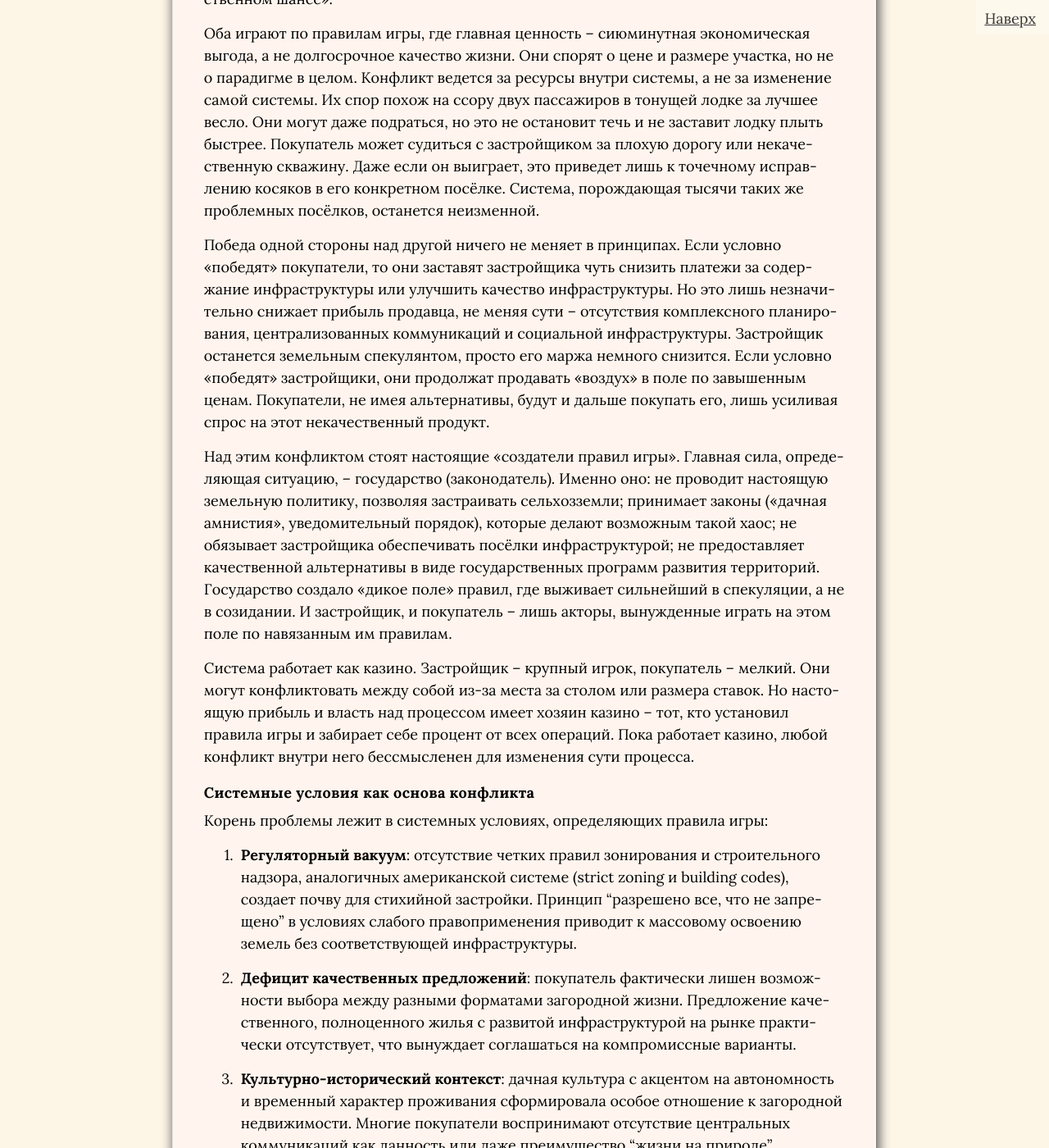
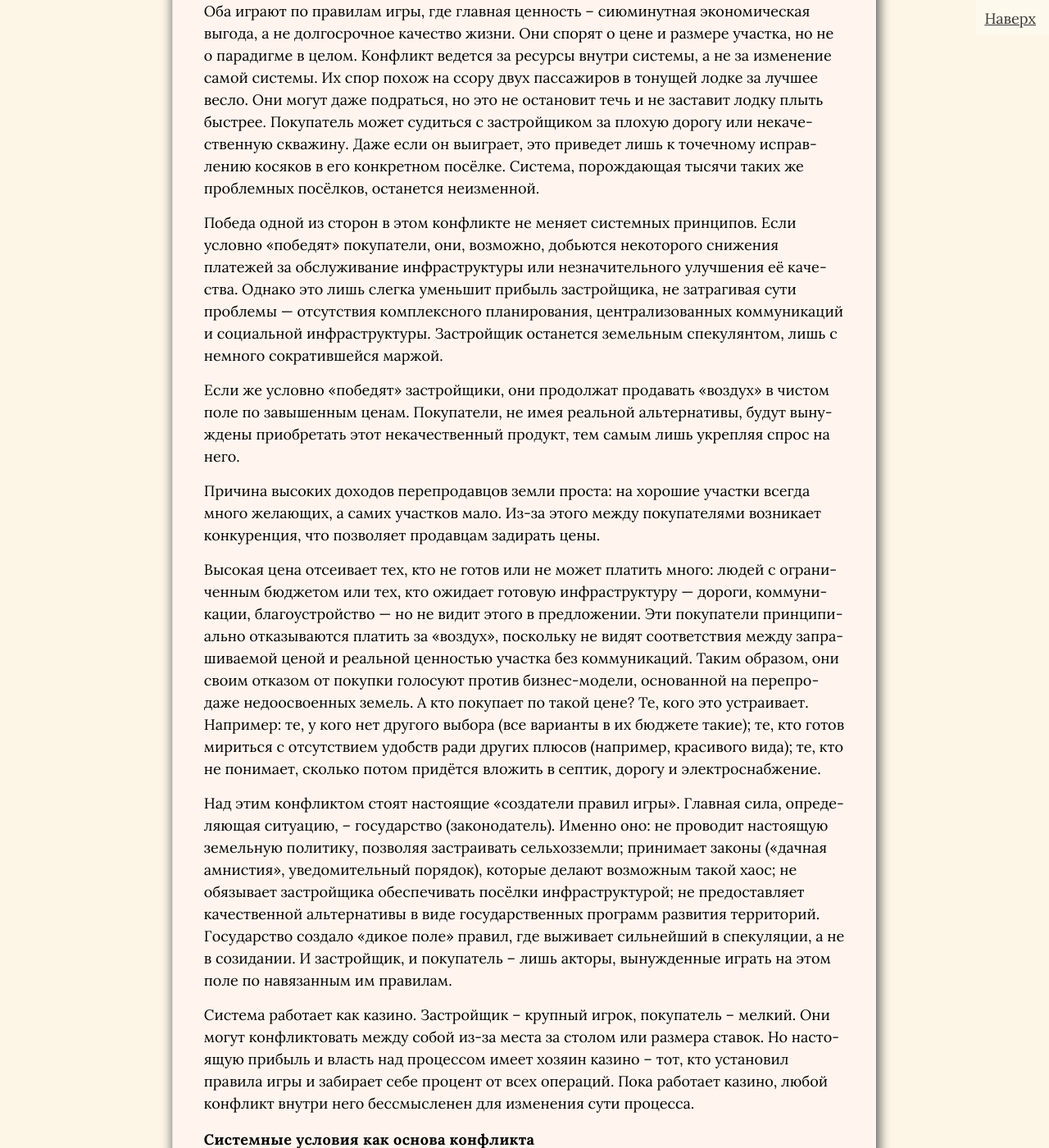
Before and after one commit to SergSi/land-use-art, a Jekyll site: the page built from _posts/2025-09-20-suburb.md, in a window 1280 px wide and 1400 px high, scrolled down 15665 px. Shown: the whole window at 82% size. Built offline with Jekyll 4.4.1, drawn with Linux system fonts in a browser that asks for light colours; some web fonts are replaced; some of the changed text lies outside the part shown.

Commit message:
Update 2025-09-20-suburb.md

```diff
--- a/_posts/2025-09-20-suburb.md
+++ b/_posts/2025-09-20-suburb.md
@@ -167,7 +167,13 @@ class: article
 
 Оба играют по правилам игры, где главная ценность – сиюминутная экономическая выгода, а не долгосрочное качество жизни. Они спорят о цене и размере участка, но не о парадигме в целом. Конфликт ведется за ресурсы внутри системы, а не за изменение самой системы. Их спор похож на ссору двух пассажиров в тонущей лодке за лучшее весло. Они могут даже подраться, но это не остановит течь и не заставит лодку плыть быстрее. Покупатель может судиться с застройщиком за плохую дорогу или некачественную скважину. Даже если он выиграет, это приведет лишь к точечному исправлению косяков в его конкретном посёлке. Система, порождающая тысячи таких же проблемных посёлков, останется неизменной.
 
-Победа одной стороны над другой ничего не меняет в принципах. Если условно «победят» покупатели, то они заставят застройщика чуть снизить платежи за содержание инфраструктуры или улучшить качество инфраструктуры. Но это лишь незначительно снижает прибыль продавца, не меняя сути – отсутствия комплексного планирования, централизованных коммуникаций и социальной инфраструктуры. Застройщик останется земельным спекулянтом, просто его маржа немного снизится. Если условно «победят» застройщики, они продолжат продавать «воздух» в поле по завышенным ценам. Покупатели, не имея альтернативы, будут и дальше покупать его, лишь усиливая спрос на этот некачественный продукт.
+Победа одной из сторон в этом конфликте не меняет системных принципов. Если условно «победят» покупатели, они, возможно, добьются некоторого снижения платежей за обслуживание инфраструктуры или незначительного улучшения её качества. Однако это лишь слегка уменьшит прибыль застройщика, не затрагивая сути проблемы — отсутствия комплексного планирования, централизованных коммуникаций и социальной инфраструктуры. Застройщик останется земельным спекулянтом, лишь с немного сократившейся маржой.
+
+Если же условно «победят» застройщики, они продолжат продавать «воздух» в чистом поле по завышенным ценам. Покупатели, не имея реальной альтернативы, будут вынуждены приобретать этот некачественный продукт, тем самым лишь укрепляя спрос на него.
+
+Причина высоких доходов перепродавцов земли проста: на хорошие участки всегда много желающих, а самих участков мало. Из-за этого между покупателями возникает конкуренция, что позволяет продавцам задирать цены.
+
+Высокая цена отсеивает тех, кто не готов или не может платить много: людей с ограниченным бюджетом или тех, кто ожидает готовую инфраструктуру — дороги, коммуникации, благоустройство — но не видит этого в предложении. Эти покупатели принципиально отказываются платить за «воздух», поскольку не видят соответствия между запрашиваемой ценой и реальной ценностью участка без коммуникаций. Таким образом, они своим отказом от покупки голосуют против бизнес-модели, основанной на перепродаже недоосвоенных земель. А кто покупает по такой цене? Те, кого это устраивает. Например: те, у кого нет другого выбора (все варианты в их бюджете такие); те, кто готов мириться с отсутствием удобств ради других плюсов (например, красивого вида); те, кто не понимает, сколько потом придётся вложить в септик, дорогу и электроснабжение.
 
 Над этим конфликтом стоят настоящие «создатели правил игры». Главная сила, определяющая ситуацию, – государство (законодатель). Именно оно: не проводит настоящую земельную политику, позволяя застраивать сельхозземли; принимает законы («дачная амнистия», уведомительный порядок), которые делают возможным такой хаос; не обязывает застройщика обеспечивать посёлки инфраструктурой; не предоставляет качественной альтернативы в виде государственных программ развития территорий. Государство создало «дикое поле» правил, где выживает сильнейший в спекуляции, а не в созидании. И застройщик, и покупатель – лишь акторы, вынужденные играть на этом поле по навязанным им правилам.
 
```
Also changed, not shown: other parts of _posts/2025-09-20-suburb.md (+1 -1 lines).
